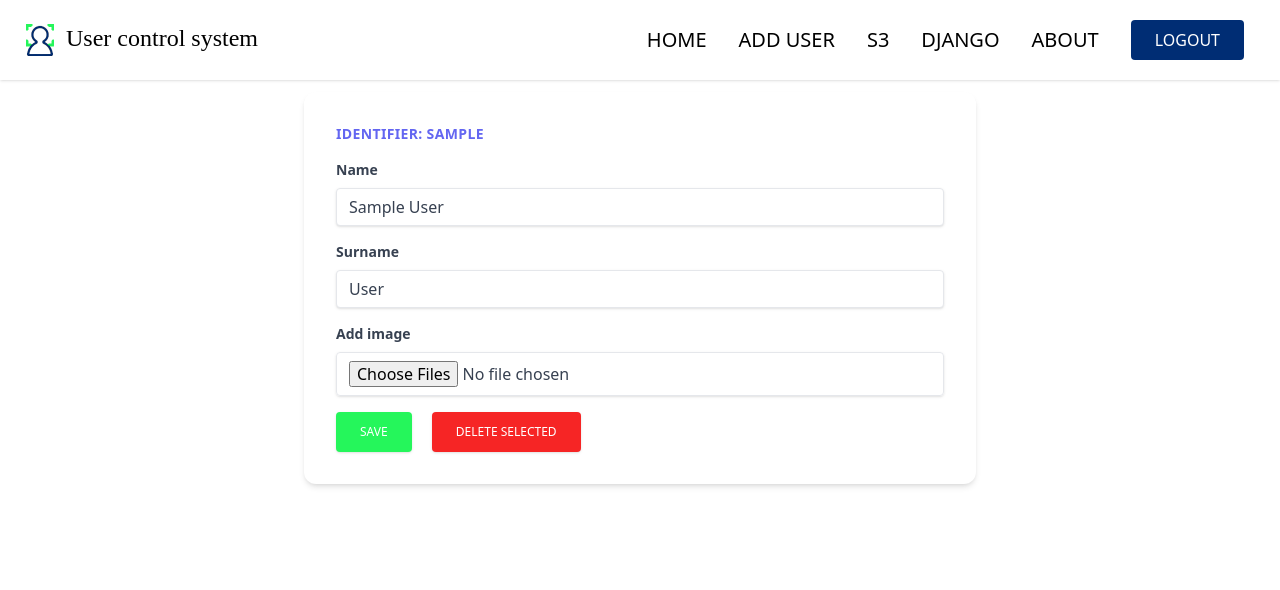
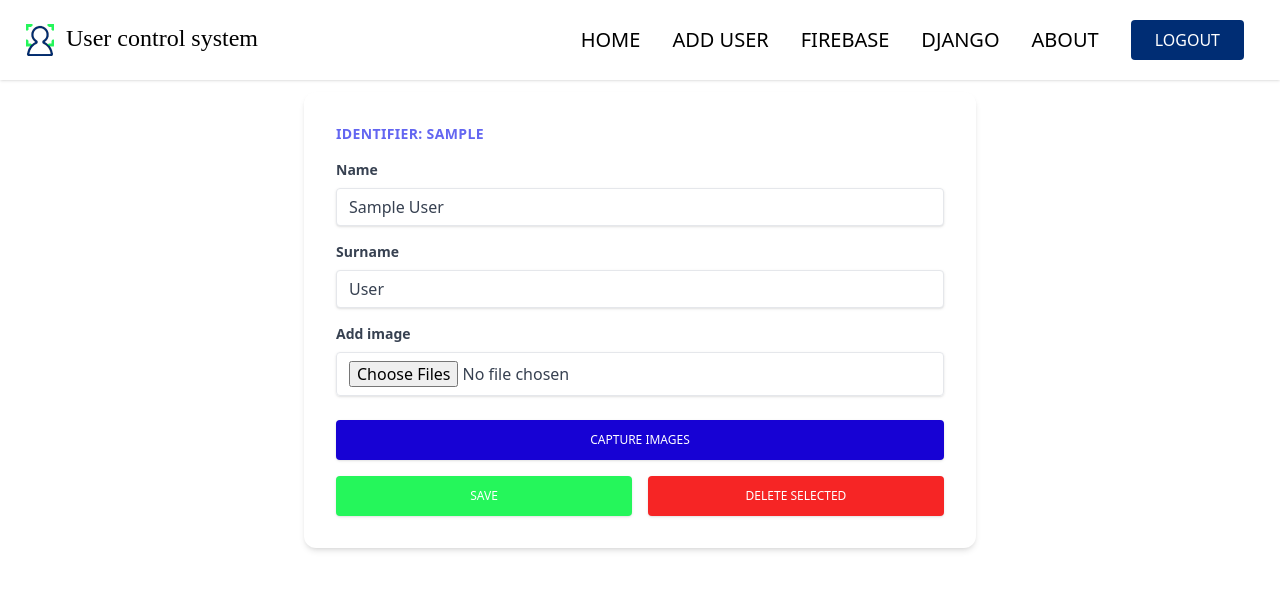
Before and after one commit to hangxdd/OpenCV-Durvju-atversana, a Django app: page /edit_user/1/ in a window 1280 px wide. Shown: the top 590 px of the page. Run offline with Django 4.2, Linux system fonts and the light colour scheme; tables that the repository leaves empty hold one stand-in row (values such as "Sample post"); data that the repository does not hold is empty; some libraries are stand-ins or nearby versions.

Commit message:
Function to capture new images for existing user

```diff
--- a/Testa projekta kods/User_control_system_website/myapp/templates/base.html
+++ b/Testa projekta kods/User_control_system_website/myapp/templates/base.html
@@ -33,7 +33,7 @@
           <a href="{% url 'add_user' %}" class="text-xl hover:text-[#002D74] duration-500">ADD USER</a>
         </li>
         <li class="mx-4 my-6 md:my-0">
-          <a href="https://eu-north-1.console.aws.amazon.com/s3/buckets/opencvimages?region=eu-north-1&tab=objects#" class="text-xl hover:text-[#002D74] duration-500">S3</a>
+          <a href="https://console.firebase.google.com/u/0/project/opencvimages/storage/opencvimages.appspot.com/files" class="text-xl hover:text-[#002D74] duration-500">FIREBASE</a>
         </li>
         <li class="mx-4 my-6 md:my-0">
           <a href="/admin" class="text-xl hover:text-[#002D74] duration-500">DJANGO</a>
--- a/Testa projekta kods/User_control_system_website/myapp/templates/myapp/edit_user.html
+++ b/Testa projekta kods/User_control_system_website/myapp/templates/myapp/edit_user.html
@@ -1,5 +1,6 @@
 {% extends "base.html" %}
 {% load split %}
+{% load static %}
 
 {% block title %}
 <title>User control | Edit user</title>
@@ -9,8 +10,9 @@
 <div class="static max-w-md mx-auto bg-white rounded-xl shadow-md overflow-hidden md:max-w-2xl m-3">
     <div class="p-8">
         <div class="uppercase tracking-wide text-sm text-indigo-500 font-semibold">Identifier: {{ user.identifier }}</div>
-        <form method="post" enctype="multipart/form-data">
+        <form id="my-form" method="post" enctype="multipart/form-data" data-images-count="{{ user.images|length }}">
             {% csrf_token %}
+            <input type="hidden" name="user_id" value="{{ user.id }}">
             <div class="mt-4">
                 <label class="block text-gray-700 text-sm font-bold mb-2" for="name">Name</label>
                 <input class="shadow appearance-none border rounded w-full py-2 px-3 text-gray-700 leading-tight focus:outline-none focus:shadow-outline" type="text" name="name" value="{{ user.name }}">
@@ -23,12 +25,19 @@
                 <label class="block text-gray-700 text-sm font-bold mb-2" for="image">Add image</label>
                 <input class="shadow appearance-none border rounded w-full py-2 px-3 text-gray-700 leading-tight focus:outline-none focus:shadow-outline" type="file" name="image" multiple>
             </div>
-            <button class="mt-4 inline-block px-6 py-2 text-xs font-medium leading-6 text-center text-white uppercase transition bg-[#25f65b] rounded shadow ripple hover:shadow-lg hover:bg-[#dcdcdc] hover:scale-105 duration-100 focus:outline-none" type="submit">
-                Save
-            </button>
-            <button class="mt-4 ml-4 inline-block px-6 py-2 text-xs font-medium leading-6 text-center text-white uppercase transition bg-[#f62525] rounded shadow ripple hover:shadow-lg hover:bg-[#dcdcdc] hover:scale-105 duration-100 focus:outline-none" type="submit" name="delete_images_button">
-                Delete Selected
-            </button>
+            <div class="mt-2">
+                <button id="capture-images" type="button" class="w-full mt-4 inline-block px-6 py-2 text-xs font-medium leading-6 text-center text-white uppercase transition bg-[#1702d4] rounded shadow ripple hover:shadow-lg hover:bg-[#dcdcdc] hover:scale-105 duration-100 focus:outline-none">
+                    Capture Images
+                </button>
+            </div>
+            <div class="flex flex-col sm:flex-row mt-4">
+                <button class="w-full sm:w-1/2 inline-block px-6 py-2 text-xs font-medium leading-6 text-center text-white uppercase transition bg-[#25f65b] rounded shadow ripple hover:shadow-lg hover:bg-[#dcdcdc] hover:scale-105 duration-100 focus:outline-none" type="submit">
+                    Save
+                </button>
+                <button class="w-full sm:w-1/2 sm:ml-4 mt-4 sm:mt-0 inline-block px-6 py-2 text-xs font-medium leading-6 text-center text-white uppercase transition bg-[#f62525] rounded shadow ripple hover:shadow-lg hover:bg-[#dcdcdc] hover:scale-105 duration-100 focus:outline-none" type="submit" name="delete_images_button">
+                    Delete Selected
+                </button>
+            </div>
             {% for image in user.images %}
                 <div class="mt-4 flex items-center">
                     <input type="checkbox" name="delete_images" value="{{ image.name }}">
@@ -39,4 +48,19 @@
         </form>
     </div>
 </div>
+
+<div id="overlay" class="fixed inset-0 bg-black bg-opacity-50 flex items-center justify-center hidden">
+    <div class="bg-white p-4 relative m-10 flex flex-col items-center w-full md:w-1/2 mx-auto rounded-lg">
+        <button id="close-overlay" class="absolute top-0 right-0 m-2 text-2xl">X</button>
+        <video id="video" class="w-full h-auto max-w-md max-h-md transform scale-x-[-1] text-2xl p-3"></video>
+        <div class="flex flex-col sm:flex-row mt-4">
+            <button id="capture" class="inline-block px-6 py-2 text-xs font-medium leading-6 text-center text-white uppercase transition bg-[#1702d4] rounded shadow ripple hover:shadow-lg hover:bg-[#dcdcdc] hover:scale-105 duration-100 focus:outline-none m-2">Capture</button>
+            <button id="save" class="inline-block px-6 py-2 text-xs font-medium leading-6 text-center text-white uppercase transition bg-[#25f65b] rounded shadow ripple hover:shadow-lg hover:bg-[#dcdcdc] hover:scale-105 duration-100 focus:outline-none m-2">Save</button>
+            <button id="delete-selected" class="inline-block px-6 py-2 text-xs font-medium leading-6 text-center text-white uppercase transition bg-[#f62525] rounded shadow ripple hover:shadow-lg hover:bg-[#dcdcdc] hover:scale-105 duration-100 focus:outline-none m-2">Delete Selected</button>
+        </div>
+        <div id="captured-images" class="max-h-[200px] overflow-auto w-2/3 p-1"></div>
+    </div>
+</div>
+
+<script src="{% static 'js/capture_img_user.js' %}"></script>
 {% endblock %}
--- a/Testa projekta kods/User_control_system_website/myapp/views.py
+++ b/Testa projekta kods/User_control_system_website/myapp/views.py
@@ -1,3 +1,4 @@
+# Import necessary modules
 from django.contrib.auth import authenticate, login
 from django.http import HttpResponseRedirect
 from django.urls import reverse
@@ -6,32 +7,40 @@ from django.views.decorators.csrf import ensure_csrf_cookie
 from .models import User
 from firebase_admin import credentials, initialize_app, storage
 from datetime import timedelta
-import io
+from django.core.files.storage import default_storage
+import os
 
 # Initialize Firebase
 cred = credentials.Certificate(r"C:\Users\mrliv\Documents\Skolas Lietas\Prakse (4. kurss)\opencvimages-68d985d98e03.json")
 initialize_app(cred, {'storageBucket': 'opencvimages.appspot.com'})
 
+# Get a reference to the storage service
 bucket = storage.bucket()
 
-# Create your views here.
-
+# Ensure CSRF cookie is set
 @ensure_csrf_cookie
 def login_view(request):
+    # Handle POST request
     if request.method == 'POST':
+        # Authenticate user
         username = request.POST['username']
         password = request.POST['password']
         user = authenticate(request, username=username, password=password)
+        # If user is authenticated, log them in and redirect to users view
         if user is not None:
             login(request, user)
             return HttpResponseRedirect(reverse('users_view'))
+        # If authentication fails, return error
         else:
             return render(request, 'myapp/login.html', {'error': 'Invalid login'})
+    # Handle GET request
     else:
         return render(request, 'myapp/login.html')
 
 def users_view(request):
+    # Get all users
     users = User.objects.all()
+    # For each user, get their images from Firebase Storage
     for user in users:
         blobs = bucket.list_blobs(prefix=f'{user.identifier}/')
         user.images = []
@@ -39,45 +48,77 @@ def users_view(request):
             if blob.name.lower().endswith(('.png', '.jpg', '.jpeg', '.gif')):
                 url = blob.generate_signed_url(timedelta(minutes=15), method='GET')
                 user.images.append(url)
+    # Render users view with users data
     return render(request, 'myapp/users.html', {'users': users})
 
 def edit_user_view(request, user_id):
+    # Get user by id
     user = User.objects.get(id=user_id)
+    # Handle POST request
     if request.method == 'POST':
+        # Update user details
         user.name = request.POST['name']
         user.surname = request.POST['surname']
         user.save()
+        # If new images are uploaded, save them to Firebase Storage
         if 'image' in request.FILES:
             images = request.FILES.getlist('image')
             for image in images:
                 blob = bucket.blob(f'{user.identifier}/{image.name}')
                 blob.upload_from_file(image, content_type=image.content_type)
+        # If images are selected for deletion, delete them from Firebase Storage
         if 'delete_images' in request.POST:
             for image_name in request.POST.getlist('delete_images'):
                 blob = bucket.blob(f'{user.identifier}/{image_name}')
                 blob.delete()
+        # If captured images are uploaded, save them to Firebase Storage
+        for key in request.FILES.keys():
+            if key.startswith('captured_image'):
+                image = request.FILES[key]
+                imageIndex = key.replace('captured_image', '')
+                unique_filename = f"{user.identifier}_captured_image{imageIndex}"
+                # Save the image to the local file system
+                local_image_path = default_storage.save(f'{unique_filename}.png', image)
+                with open(local_image_path, 'rb') as image_file:
+                    blob = bucket.blob(f'{user.identifier}/{unique_filename}.png')
+                    blob.upload_from_file(image_file)
+                # Delete the local image file
+                os.remove(local_image_path)
+        # Redirect to edit user view
         return redirect('edit_user', user_id=user.id)
+    # Handle GET request
     else:
+        # Get user's images from Firebase Storage
         blobs = bucket.list_blobs(prefix=f'{user.identifier}/')
         user.images = [{'url': blob.generate_signed_url(timedelta(minutes=15), method='GET'), 'name': blob.name.split('/')[-1], 'size': blob.size / 1024 / 1024} for blob in blobs if blob.name != f'{user.identifier}/']
+        # Render edit user view with user data
         return render(request, 'myapp/edit_user.html', {'user': user})
 
 def delete_user_view(request, user_id):
+    # Get user by id
     user = User.objects.get(id=user_id)
+    # Delete user's images from Firebase Storage
     blobs = bucket.list_blobs(prefix=f'{user.identifier}/')
     for blob in blobs:
         blob.delete()
+    # Delete user from database
     user.delete()
+    # Redirect to users view
     return redirect('users_view')
 
 def delete_image_view(request, user_id, image_name):
+    # Get user by id
     user = User.objects.get(id=user_id)
+    # Delete specified image from Firebase Storage
     blob = bucket.blob(f'{user.identifier}/{image_name}')
     blob.delete()
+    # Redirect to edit user view
     return redirect('edit_user', user_id=user.id)
 
 def add_user_view(request):
+    # Handle POST request
     if request.method == 'POST':
+        # Get user details from request
         identifier = request.POST['identifier']
         name = request.POST['name']
         surname = request.POST['surname']
@@ -95,9 +136,12 @@ def add_user_view(request):
             blob = bucket.blob(f'{identifier}/{picture.name}')
             blob.upload_from_file(picture, content_type=picture.content_type)
 
+        # Redirect to users view
         return redirect('users_view')
+    # Handle GET request
     else:
         return render(request, 'myapp/add_user.html')
 
 def about_view(request):
+    # Render about view
     return render(request, 'myapp/about.html')
```
